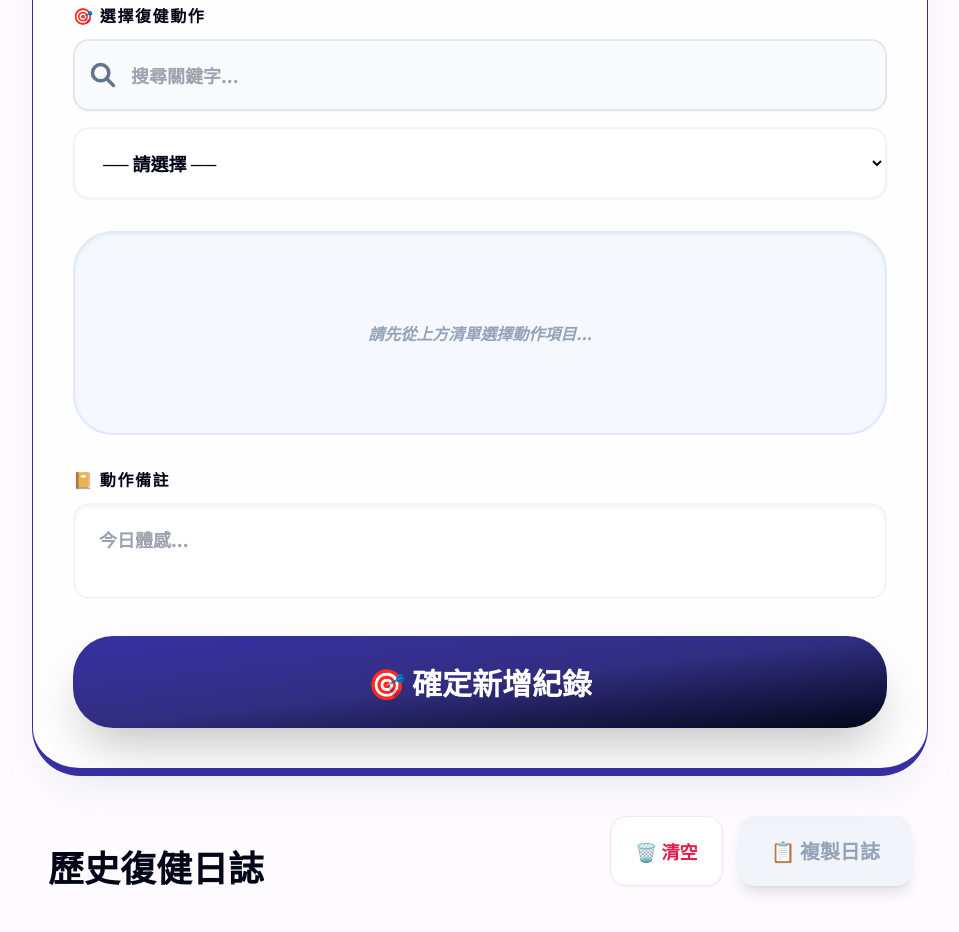
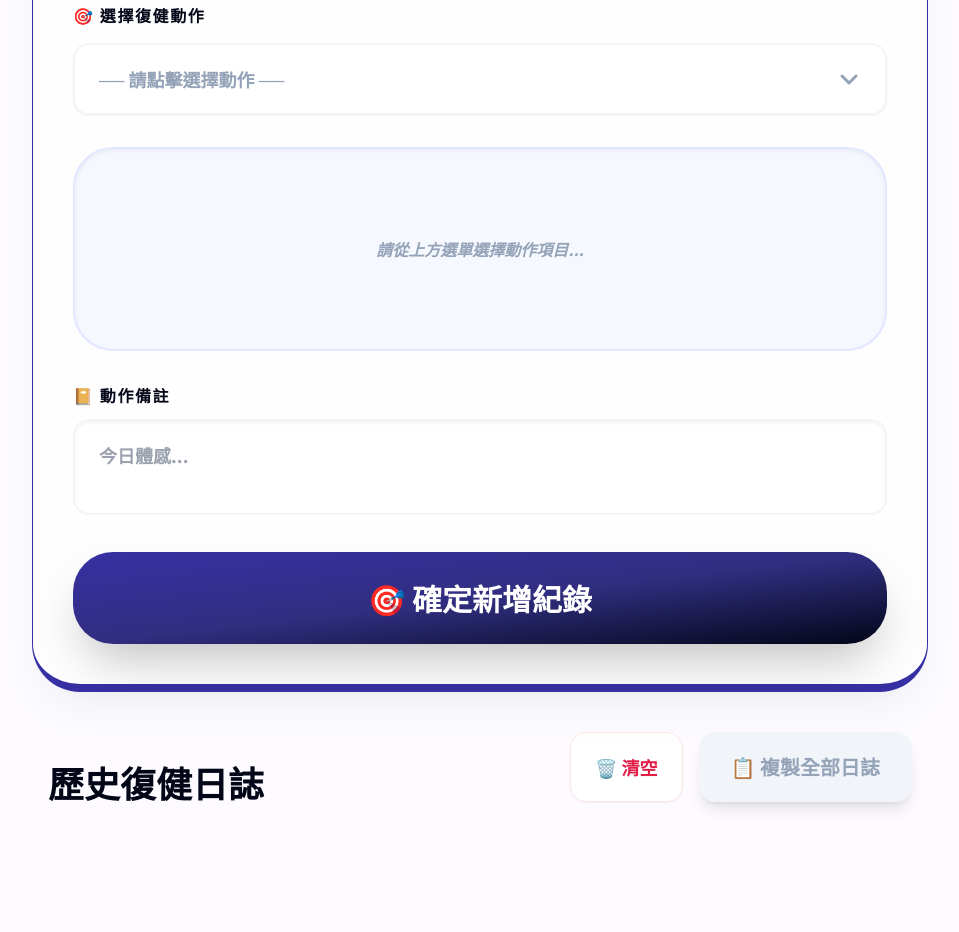
Before and after one commit to mandyjeng/rehab, a React (Vite) app: page / in a window 1280 px wide. Shown: the part 840-1772 px from the top of the page, without its empty margins (160-1119 px from the left). Built offline with nearby package versions, Linux system fonts and the light colour scheme.

Commit message:
優化選單 歷史紀錄

```diff
--- a/App.tsx
+++ b/App.tsx
@@ -9,6 +9,9 @@ const App: React.FC = () => {
   const [editingId, setEditingId] = useState<string | null>(null);
   const [activeTab, setActiveTab] = useState<'form' | 'history'>('form');
   const [searchTerm, setSearchTerm] = useState('');
+  const [isDropdownOpen, setIsDropdownOpen] = useState(false);
+  const dropdownRef = useRef<HTMLDivElement>(null);
+
   const [formData, setFormData] = useState<FormData>({
     date: new Date().toISOString().split('T')[0],
     exerciseId: '', // 預設為空，對應「請選擇」
@@ -43,6 +46,17 @@ const App: React.FC = () => {
   useEffect(() => {
     localStorage.setItem('rehab_statuses_v16', JSON.stringify(dailyStatuses));
   }, [dailyStatuses]);
+
+  // 點擊外部關閉下拉選單
+  useEffect(() => {
+    const handleClickOutside = (event: MouseEvent) => {
+      if (dropdownRef.current && !dropdownRef.current.contains(event.target as Node)) {
+        setIsDropdownOpen(false);
+      }
+    };
+    document.addEventListener('mousedown', handleClickOutside);
+    return () => document.removeEventListener('mousedown', handleClickOutside);
+  }, []);
 
   const currentDailyStatus = dailyStatuses[formData.date] || '';
 
@@ -126,7 +140,15 @@ const App: React.FC = () => {
   };
 
   const handleSaveLog = () => {
+    // 修正：如果沒有選擇動作
     if (!currentExercise) {
+      // 檢查是否填寫了身體狀況，如果有則提示狀況已更新，並導向歷史紀錄以便確認
+      if (currentDailyStatus.trim()) {
+        alert("今日身體狀況已更新完成！✅");
+        setActiveTab('history');
+        window.scrollTo({ top: 0, behavior: 'smooth' });
+        return;
+      }
       alert("請先選擇一個復健動作喔！");
       return;
     }
@@ -196,7 +218,12 @@ const App: React.FC = () => {
         notes: formData.notes
       };
       setLogs(prev => [newLog, ...prev]);
+      // 新增動作後自動導向歷史頁籤
+      setActiveTab('history');
     }
+
+    // 儲存後捲動至頂部
+    window.scrollTo({ top: 0, behavior: 'smooth' });
 
     setTimeout(() => {
       setFormData(prev => ({
@@ -249,8 +276,15 @@ const App: React.FC = () => {
       if (!groups[log.date]) groups[log.date] = [];
       groups[log.date].push(log);
     });
-    return Object.keys(groups).sort((a, b) => b.localeCompare(a)).map(date => ({
-      date, logs: groups[date], status: dailyStatuses[date] || ''
+
+    // 獲取所有有紀錄或有狀態（且狀態不為空）的日期，確保只記狀態時歷史清單會顯示
+    const statusDates = Object.keys(dailyStatuses).filter(d => dailyStatuses[d].trim() !== '');
+    const allDates = new Set([...Object.keys(groups), ...statusDates]);
+
+    return Array.from(allDates).sort((a, b) => b.localeCompare(a)).map(date => ({
+      date,
+      logs: groups[date] || [],
+      status: dailyStatuses[date] || ''
     }));
   }, [logs, dailyStatuses]);
 
@@ -260,12 +294,18 @@ const App: React.FC = () => {
     }
   };
 
-  const handleCopyToClipboard = () => {
+  // 修正：支援傳入特定日期，或複製全部
+  const handleCopyToClipboard = (targetDate?: string) => {
     if (groupedLogs.length === 0) {
       alert(`目前沒有紀錄可以複製喔！`);
       return;
     }
-    const allText = groupedLogs.map(group => {
+
+    const dataToCopy = targetDate
+      ? groupedLogs.filter(g => g.date === targetDate)
+      : groupedLogs;
+
+    const allText = dataToCopy.map(group => {
       const title = `📅 【${group.date} 復健日誌】`;
       const status = `🧠 今日狀況：${group.status || '未填寫'}`;
       const tableHeader = "動作項目\t側邊\t負重\t組數\t組數\t備註";
@@ -297,6 +337,7 @@ const App: React.FC = () => {
     navigator.clipboard.writeText(allText).then(() => {
       setCopied(true);
       setTimeout(() => setCopied(false), 2000);
+      if (targetDate) alert(`${targetDate} 的紀錄已複製！`);
     });
   };
 
@@ -352,42 +393,76 @@ const App: React.FC = () => {
             </h2>
             <div className="space-y-8">
               <section className="space-y-4">
-                <div className="flex flex-col md:flex-row md:items-end justify-between gap-3">
-                  <div className="flex-1">
                 <label className="text-lg md:text-base font-black text-slate-950 mb-3 block tracking-tighter uppercase tracking-widest">🎯 選擇復健動作</label>
-                    <div className="relative group">
-                      <div className="absolute inset-y-0 left-0 pl-4 flex items-center pointer-events-none">
-                        <svg className="w-7 h-7 text-slate-500" fill="none" stroke="currentColor" viewBox="0 0 24 24"><path d="M21 21l-6-6m2-5a7 7 0 11-14 0 7 7 0 0114 0z" strokeWidth="3" strokeLinecap="round" strokeLinejoin="round"/></svg>
-                      </div>
+
+                {/* 整合式搜尋選單 (Searchable Select) */}
+                <div className="relative" ref={dropdownRef}>
+                  <button
+                    type="button"
+                    onClick={() => setIsDropdownOpen(!isDropdownOpen)}
+                    className="w-full px-6 py-5 rounded-2xl bg-white border-2 border-slate-100 focus:border-indigo-700 outline-none font-black text-slate-950 shadow-sm text-xl md:text-lg flex justify-between items-center transition-all hover:bg-slate-50"
+                  >
+                    <span className={currentExercise ? "text-slate-950" : "text-slate-400"}>
+                      {currentExercise ? currentExercise.name : '── 請點擊選擇動作 ──'}
+                    </span>
+                    <svg className={`w-6 h-6 text-slate-400 transition-transform duration-300 ${isDropdownOpen ? 'rotate-180' : ''}`} fill="none" stroke="currentColor" viewBox="0 0 24 24">
+                      <path d="M19 9l-7 7-7-7" strokeWidth="3" strokeLinecap="round" strokeLinejoin="round"/>
+                    </svg>
+                  </button>
+
+                  {isDropdownOpen && (
+                    <div className="absolute z-[100] w-full mt-2 bg-white rounded-3xl shadow-2xl border-2 border-indigo-50 overflow-hidden animate-in fade-in zoom-in-95 duration-200">
+                      {/* 下拉選單內的搜尋框 */}
+                      <div className="p-4 border-b border-slate-100 sticky top-0 bg-white shadow-sm">
+                        <div className="relative">
                           <input
                             type="text"
-                        placeholder="搜尋關鍵字..."
-                        className="w-full pl-14 pr-4 py-5 rounded-2xl bg-slate-50 border-2 border-slate-200 focus:border-indigo-500 focus:bg-white outline-none font-bold text-slate-800 shadow-sm text-xl md:text-lg transition-all"
+                            placeholder="搜尋動作關鍵字..."
+                            className="w-full pl-12 pr-4 py-4 rounded-xl bg-slate-50 border-2 border-slate-100 focus:border-indigo-500 focus:bg-white outline-none font-bold text-slate-800"
                             value={searchTerm}
+                            autoFocus
                             onChange={e => setSearchTerm(e.target.value)}
+                            onKeyDown={e => e.stopPropagation()}
                           />
+                          <div className="absolute left-4 top-1/2 -translate-y-1/2 text-slate-400">
+                            <svg className="w-6 h-6" fill="none" stroke="currentColor" viewBox="0 0 24 24">
+                              <path d="M21 21l-6-6m2-5a7 7 0 11-14 0 7 7 0 0114 0z" strokeWidth="2.5" strokeLinecap="round" strokeLinejoin="round"/>
+                            </svg>
                           </div>
                         </div>
                       </div>
 
-                <select
-                  className="w-full px-6 py-5 rounded-2xl bg-white border-2 border-slate-100 focus:border-indigo-700 outline-none font-black text-slate-950 shadow-sm text-xl md:text-lg"
-                  value={formData.exerciseId}
-                  onChange={e => setFormData({ ...formData, exerciseId: e.target.value })}
-                >
-                  <option value="" disabled className="text-slate-400">── 請選擇 ──</option>
+                      {/* 動作清單 */}
+                      <div className="max-h-[400px] overflow-y-auto overscroll-contain">
                         {filteredCategories.length > 0 ? (
                           filteredCategories.map(cat => (
-                      <optgroup label={cat} key={cat} className="bg-slate-200 text-slate-950 font-black">
+                            <div key={cat} className="mb-2">
+                              <div className="px-5 py-3 bg-slate-100/50 text-slate-500 font-black text-sm uppercase tracking-widest sticky top-0 z-10">{cat}</div>
                               {filteredExercises.filter(ex => ex.category === cat).map(ex => (
-                          <option value={ex.id} key={ex.id} className="bg-white font-bold">{ex.name}</option>
+                                <button
+                                  key={ex.id}
+                                  type="button"
+                                  className={`w-full text-left px-8 py-4 hover:bg-indigo-50 transition-colors font-bold text-lg md:text-base border-b border-slate-50 last:border-0 ${formData.exerciseId === ex.id ? 'bg-indigo-50 text-indigo-800 border-l-4 border-l-indigo-600' : 'text-slate-800'}`}
+                                  onClick={() => {
+                                    setFormData({ ...formData, exerciseId: ex.id });
+                                    setIsDropdownOpen(false);
+                                    setSearchTerm('');
+                                  }}
+                                >
+                                  {ex.name}
+                                </button>
                               ))}
-                      </optgroup>
+                            </div>
                           ))
                         ) : (
-                    <option disabled>找不到符合搜尋的動作</option>
+                          <div className="py-12 text-center text-slate-400 font-bold italic">
+                            找不到符合的動作項目...
+                          </div>
                         )}
-                </select>
+                      </div>
+                    </div>
+                  )}
+                </div>
               </section>
 
               <div className={`p-8 md:p-10 rounded-[2.5rem] border-2 space-y-8 transition-colors shadow-inner ${editingId ? 'bg-orange-50 border-orange-100' : 'bg-indigo-50/50 border-indigo-100'}`}>
@@ -442,7 +517,7 @@ const App: React.FC = () => {
 
                 {!currentExercise && (
                   <div className="py-12 text-center text-slate-400 font-bold italic">
-                    請先從上方清單選擇動作項目...
+                    請從上方選單選擇動作項目...
                   </div>
                 )}
               </div>
@@ -465,7 +540,7 @@ const App: React.FC = () => {
             <h2 className="text-4xl font-black text-slate-950">歷史復健日誌</h2>
             <div className="flex gap-4 w-full md:w-auto">
               <button type="button" onClick={handleDeleteAll} className="flex-1 md:flex-none px-6 py-5 rounded-2xl font-black bg-white text-rose-600 border border-rose-100 text-lg shadow-sm">🗑️ 清空</button>
-              <button type="button" onClick={handleCopyToClipboard} className={`flex-[2] md:flex-none px-8 py-5 rounded-2xl font-black shadow-lg text-lg md:text-xl transition-all ${logs.length === 0 ? 'bg-slate-100 text-slate-400' : copied ? 'bg-emerald-600 text-white' : 'bg-slate-950 text-white'}`}>{copied ? '✅ 已複製' : '📋 複製日誌'}</button>
+              <button type="button" onClick={() => handleCopyToClipboard()} className={`flex-[2] md:flex-none px-8 py-5 rounded-2xl font-black shadow-lg text-lg md:text-xl transition-all ${logs.length === 0 ? 'bg-slate-100 text-slate-400' : copied ? 'bg-emerald-600 text-white' : 'bg-slate-950 text-white'}`}>{copied ? '✅ 已複製' : '📋 複製全部日誌'}</button>
             </div>
           </div>
 
@@ -479,7 +554,16 @@ const App: React.FC = () => {
                     <div className="flex items-center gap-5">
                       <div className="w-16 h-16 bg-indigo-600 rounded-2xl flex items-center justify-center text-3xl shadow-lg">📅</div>
                       <div>
+                        <div className="flex items-center gap-4">
                           <span className="text-3xl md:text-4xl font-black tracking-tighter block text-indigo-950">{group.date}</span>
+                          <button
+                            onClick={() => handleCopyToClipboard(group.date)}
+                            className="p-3 bg-white hover:bg-indigo-100 text-indigo-700 rounded-xl border border-indigo-200 shadow-sm transition-colors active:scale-95"
+                            title="複製此日紀錄"
+                          >
+                            📋 <span className="text-sm font-bold">複製</span>
+                          </button>
+                        </div>
                         <span className="inline-flex px-4 py-1.5 bg-indigo-200 text-indigo-800 rounded-full text-base font-black uppercase tracking-widest border border-indigo-200 mt-2">{group.logs.length} 個動作</span>
                       </div>
                     </div>
@@ -512,7 +596,7 @@ const App: React.FC = () => {
 
                           {/* 右側數值區 */}
                           <div className="text-right shrink-0">
-                            <span className="text-3xl font-black text-indigo-950 bg-indigo-50 px-4 py-2 rounded-2xl inline-block border-2 border-indigo-100 shadow-sm">
+                            <span className="text-3xl font-black text-indigo-950 bg-indigo-50 px-4 py-2 rounded-2xl inline-block border-2 border-indigo-100 shadow-sm whitespace-nowrap">
                               {log.value}
                             </span>
                             <span className="block text-sm font-black text-slate-500 mt-2 uppercase tracking-widest">
@@ -528,7 +612,7 @@ const App: React.FC = () => {
                           </p>
                         )}
 
-                        {/* 底部按鈕區 - 更加精緻 */}
+                        {/* 底部按鈕區 */}
                         <div className="flex justify-end gap-8 mt-4 pt-2">
                           <button onClick={() => startEditing(log)} className="text-lg font-black text-indigo-700 py-1 flex items-center gap-1 active:opacity-50">
                             ✏️ <span className="underline underline-offset-4">修改</span>
@@ -539,11 +623,17 @@ const App: React.FC = () => {
                         </div>
                       </div>
                     ))}
+                    {group.logs.length === 0 && (
+                      <div className="p-10 text-center text-slate-400 font-bold italic">
+                        當天僅記錄身體狀況，無具體動作項目
+                      </div>
+                    )}
                   </div>
                 </div>
 
                 {/* 桌面端列表 */}
                 <div className="hidden md:block overflow-x-auto">
+                  {group.logs.length > 0 ? (
                     <table className="w-full text-left min-w-[800px]">
                       <tbody className="divide-y-2 divide-indigo-50">
                         {group.logs.map(log => (
@@ -557,7 +647,7 @@ const App: React.FC = () => {
                               {log.notes && <div className="mt-4 text-xl text-slate-500 font-medium italic bg-slate-100/50 p-3 rounded-2xl">“{log.notes}”</div>}
                             </td>
                             <td className="px-10 py-10 text-center">
-                            <span className="text-4xl font-black text-indigo-900 bg-white px-7 py-4 rounded-[2rem] border-2 border-indigo-50 inline-block shadow-lg">{log.value}</span>
+                              <span className="text-4xl font-black text-indigo-900 bg-white px-7 py-4 rounded-[2rem] border-2 border-indigo-50 inline-block shadow-lg whitespace-nowrap">{log.value}</span>
                               <span className="block text-lg font-black text-slate-400 mt-3 uppercase tracking-widest">{log.sets > 1 ? `× ${log.sets} 組` : log.unit}</span>
                             </td>
                             <td className="px-10 py-10 text-right">
@@ -570,6 +660,11 @@ const App: React.FC = () => {
                         ))}
                       </tbody>
                     </table>
+                  ) : (
+                    <div className="py-20 text-center text-slate-400 font-bold italic text-2xl">
+                      當天僅記錄身體狀況，無具體動作項目
+                    </div>
+                  )}
                 </div>
               </div>
             ))}
```
Lines whose indentation alone changed are shown as unchanged.
